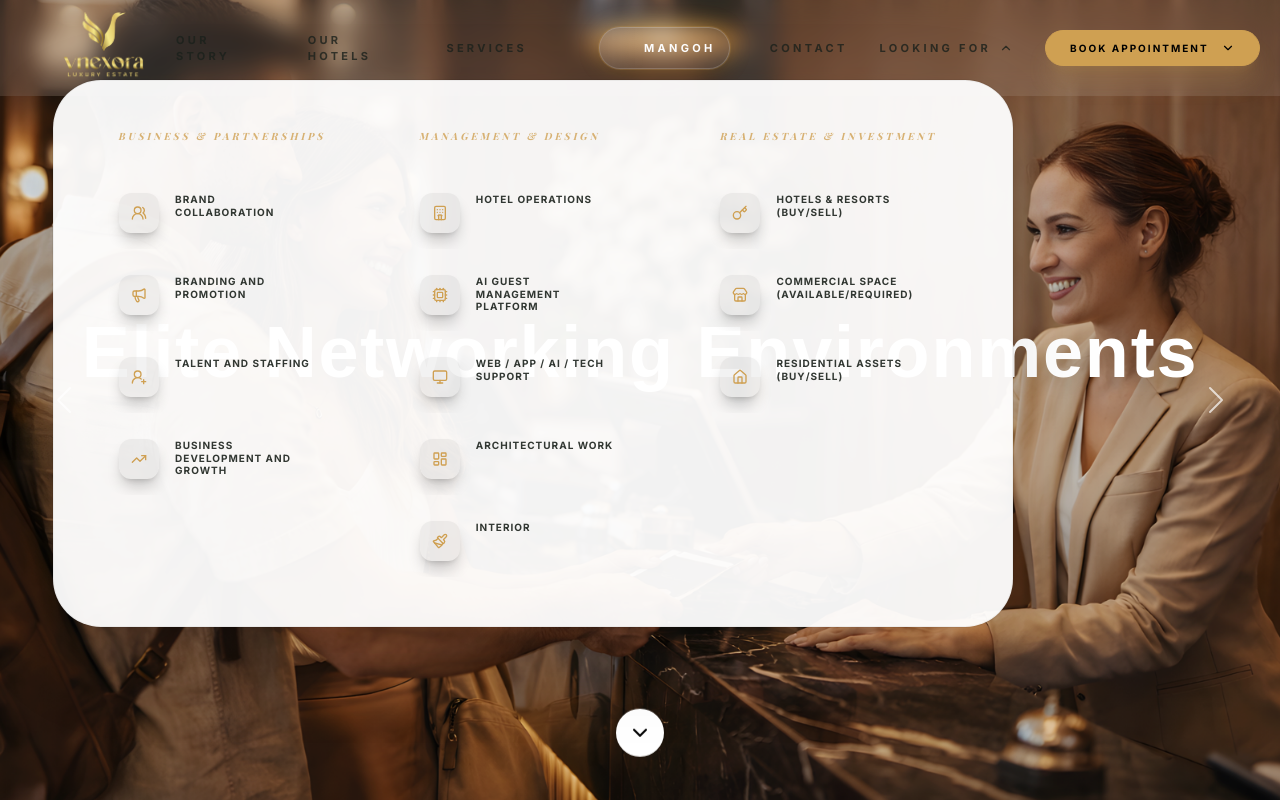
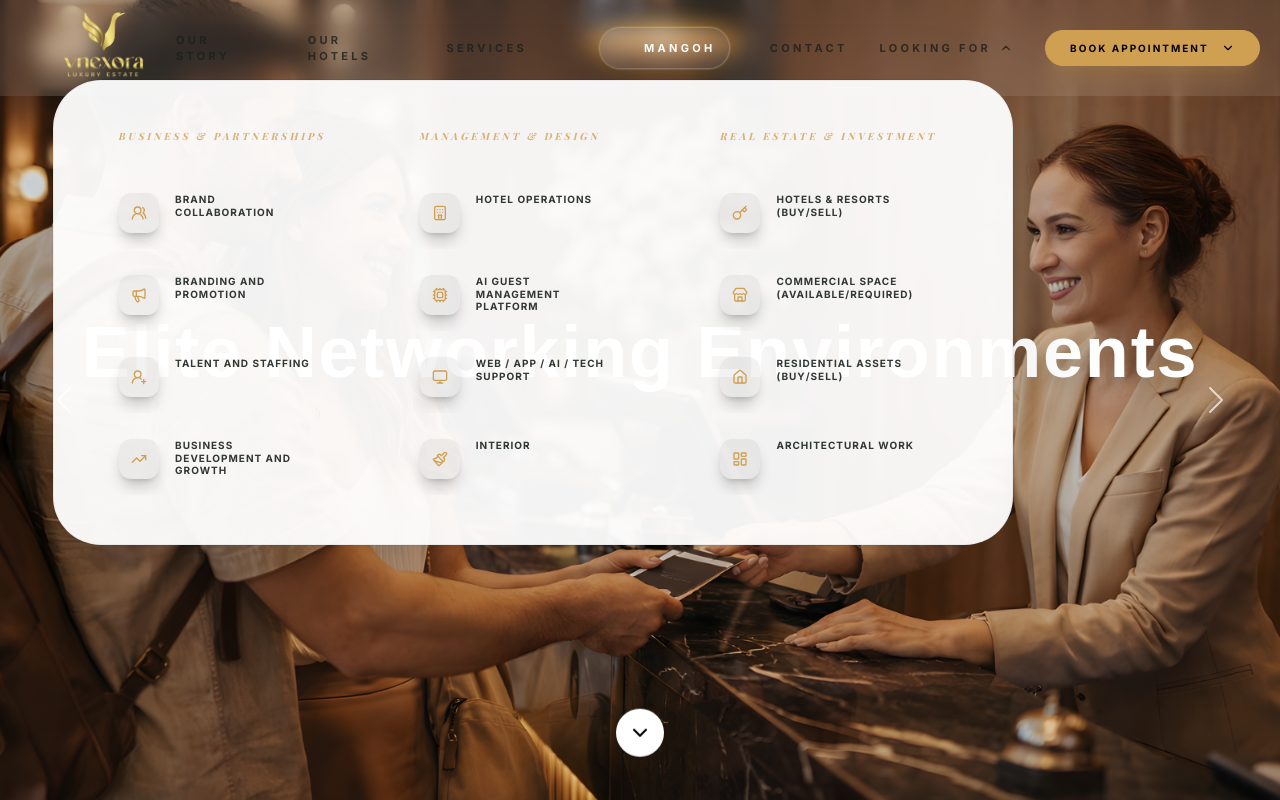
Before and after one commit to cricketmagician/vnexora, a Next.js app: page / in a window 1280 px wide. Both pictures are taken after a click on the button "LOOKING FOR". Shown: the top 800 px of the page. Built offline with nearby package versions, Linux system fonts and the light colour scheme; a web font is replaced by a local one.

Commit message:
feat(ui): move Architectural work to Real Estate & Investment section

```diff
--- a/src/components/sections/Navbar.tsx
+++ b/src/components/sections/Navbar.tsx
@@ -60,7 +60,6 @@ export const Navbar = () => {
         { name: "Hotel operations", icon: <Hotel className="w-4 h-4" /> },
         { name: "AI Guest Management Platform", icon: <Cpu className="w-4 h-4" /> },
         { name: "Web / App / AI / Tech Support", icon: <Monitor className="w-4 h-4" /> },
-        { name: "Architectural work", icon: <LayoutDashboard className="w-4 h-4" /> },
         { name: "Interior", icon: <Paintbrush className="w-4 h-4" /> },
       ]
     },
@@ -70,6 +69,7 @@ export const Navbar = () => {
         { name: "Hotels & Resorts (Buy/Sell)", icon: <Key className="w-4 h-4" /> },
         { name: "Commercial Space (Available/Required)", icon: <Store className="w-4 h-4" /> },
         { name: "Residential Assets (Buy/Sell)", icon: <Home className="w-4 h-4" /> },
+        { name: "Architectural work", icon: <LayoutDashboard className="w-4 h-4" /> },
       ]
     }
   ];
```
